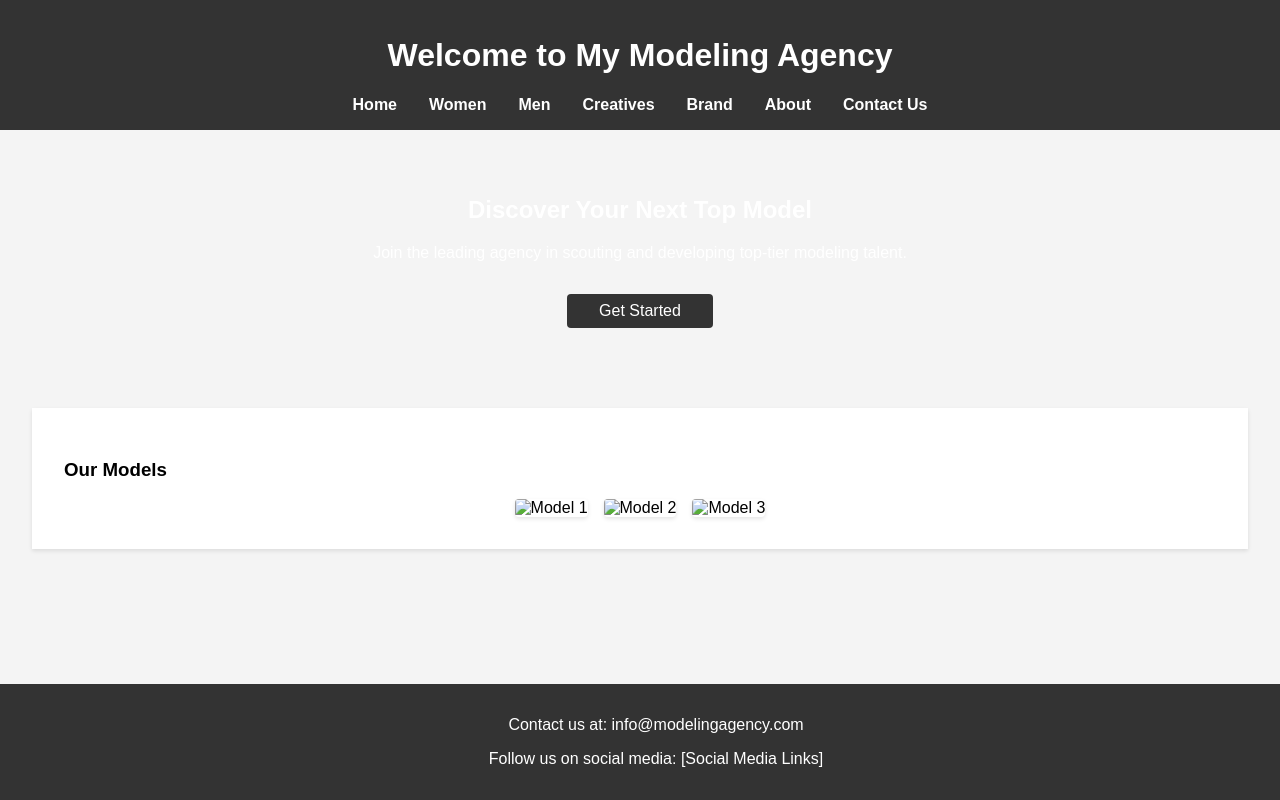
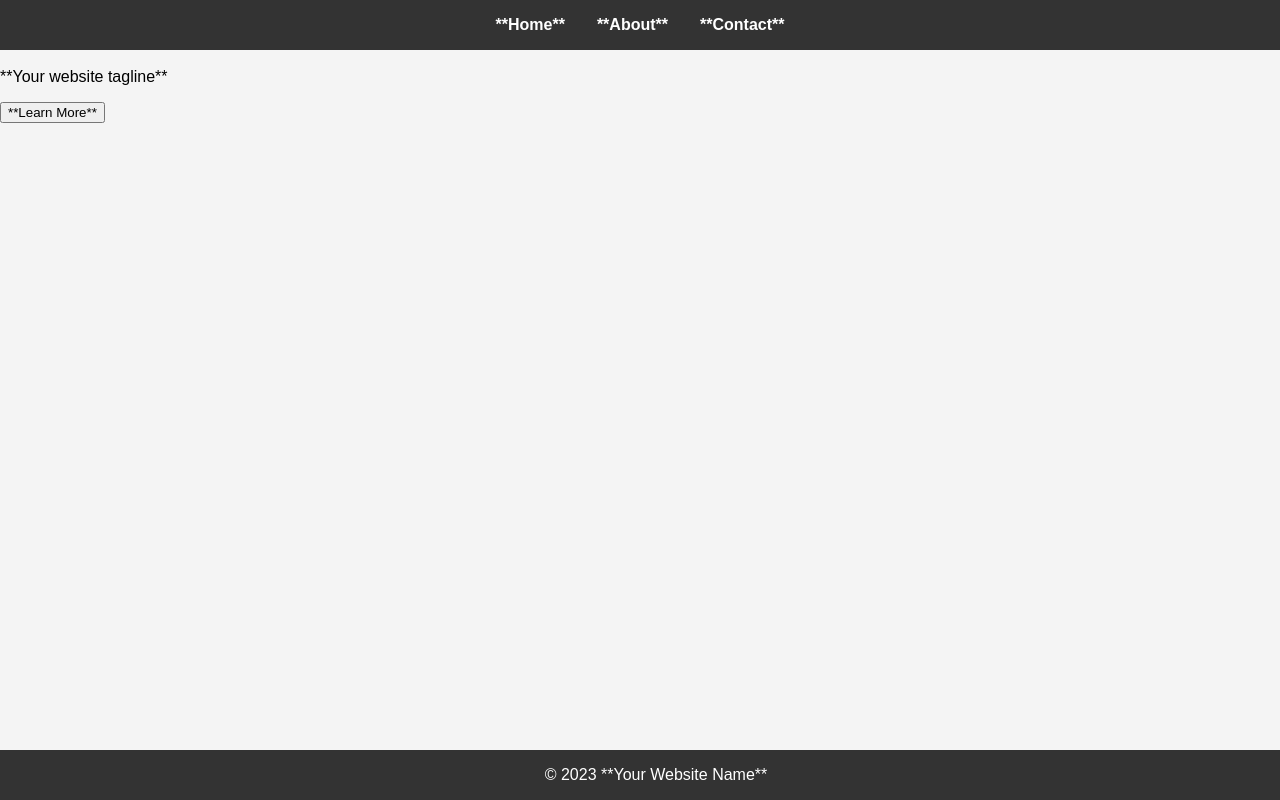
Before and after one commit to hpros001/MPagency, a plain HTML site: page index.html in a window 1280 px wide. Drawn offline with Linux system fonts and the light colour scheme.

Commit message:
Update index.html

```diff
--- a/index.html
+++ b/index.html
@@ -3,43 +3,35 @@
 <head>
     <meta charset="UTF-8">
     <meta name="viewport" content="width=device-width, initial-scale=1.0">
-    <title>My Modeling Agency</title>
-    <link rel="stylesheet" href="styles.css">
+    <title>**Files Editing index.html in MPagency**</title>
+    <link rel="stylesheet" href="styles.css"> <!-- Add a link to your stylesheet -->
 </head>
 <body>
+    <!-- Header section -->
     <header>
-        <h1>Welcome to My Modeling Agency</h1>
+        <!-- Navigation menu -->
         <nav>
-    <ul>
-        <li><a href="index.html">Home</a></li>
-        <li><a href="women.html">Women</a></li>
-        <li><a href="men.html">Men</a></li>
-        <li><a href="creatives.html">Creatives</a></li>
-        <li><a href="brand.html">Brand</a></li>
-        <li><a href="about.html">About</a></li>
-        <li><a href="contact.html">Contact Us</a></li>
-    </ul>
-</nav>
+            <ul>
+                <li><a href="#home">**Home**</a></li>
+                <li><a href="#about">**About**</a></li>
+                <li><a href="#contact">**Contact**</a></li>
+            </ul>
+        </nav>
     </header>
+    <!-- Hero section -->
+    <section id="hero">
+        <h1>**Welcome to Your Website**</h1>
+        <p>**Your website tagline**</p>
+        <button>**Learn More**</button>
+    </section>
+    <!-- Main content section -->
     <main>
-      <section class="hero">
-    <h2>Discover Your Next Top Model</h2>
-    <p>Join the leading agency in scouting and developing top-tier modeling talent.</p>
-    <a href="contact.html" class="cta">Get Started</a>
-</section>
-<section class="portfolio">
-    <h3>Our Models</h3>
-    <div class="gallery">
-        <div class="gallery-item"><img src="images/2021-07-02(2).png" alt="Model 1"></div>
-        <div class="gallery-item"><img src="2021-07-02.png" alt="Model 2"></div>
-        <div class="gallery-item"><img src="images/2021-07-02(1).png.jpg" alt="Model 3"></div>
-    </div>
-</section>
-
+        <!-- Add your content here -->
     </main>
+    <!-- Footer section -->
     <footer>
-        <p>Contact us at: info@modelingagency.com</p>
-        <p>Follow us on social media: [Social Media Links]</p>
+        &copy; 2023 **Your Website Name**
     </footer>
+    <script src="script.js"></script> <!-- Add a link to your script -->
 </body>
 </html>
```
